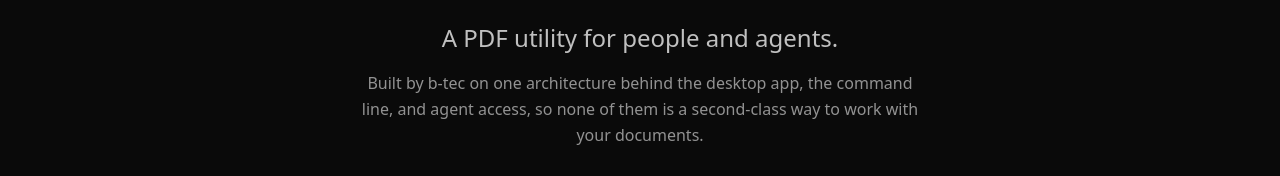
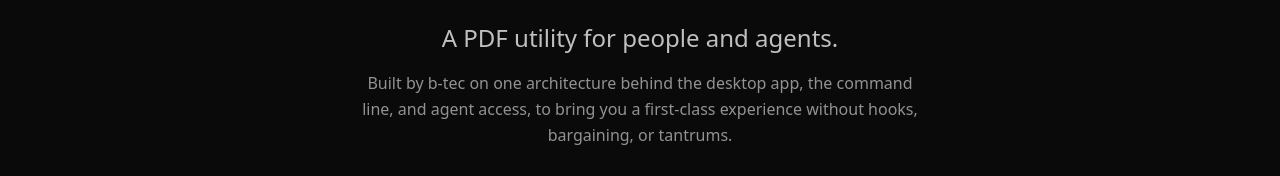
Before and after one commit to btecme/btecOrg, a Next.js app: page /bdf in a window 1280 px wide. Shown: the part 271-447 px from the top of the page. Built offline with nearby package versions, Linux system fonts and the light colour scheme.

Commit message:
BDF: rework hero subline to be more positive/direct

```diff
--- a/app/bdf/page.tsx
+++ b/app/bdf/page.tsx
@@ -58,8 +58,8 @@ export default function BdfPage() {
           A PDF utility for people and agents.
         </p>
         <p className="text-foreground/60 max-w-xl mx-auto leading-relaxed">
-          Built by b-tec on one architecture behind the desktop app, the command line, and agent access, so none of
-          them is a second-class way to work with your documents.
+          Built by b-tec on one architecture behind the desktop app, the command line, and agent access, to bring you
+          a first-class experience without hooks, bargaining, or tantrums.
         </p>
       </div>
 
```
